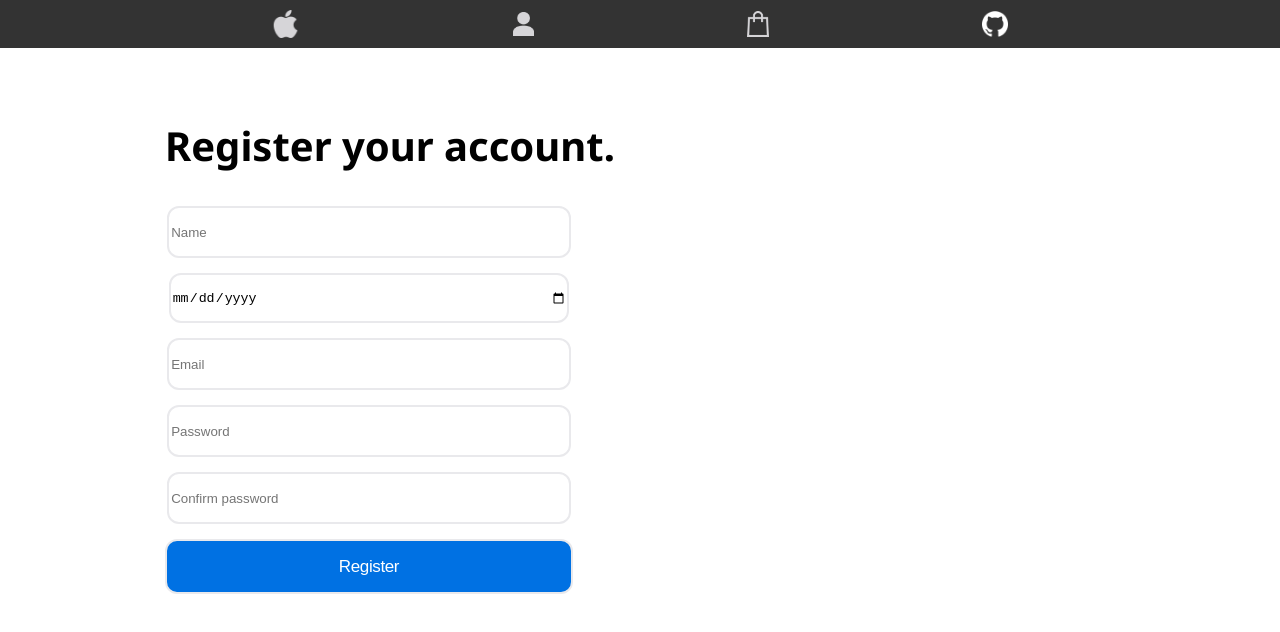
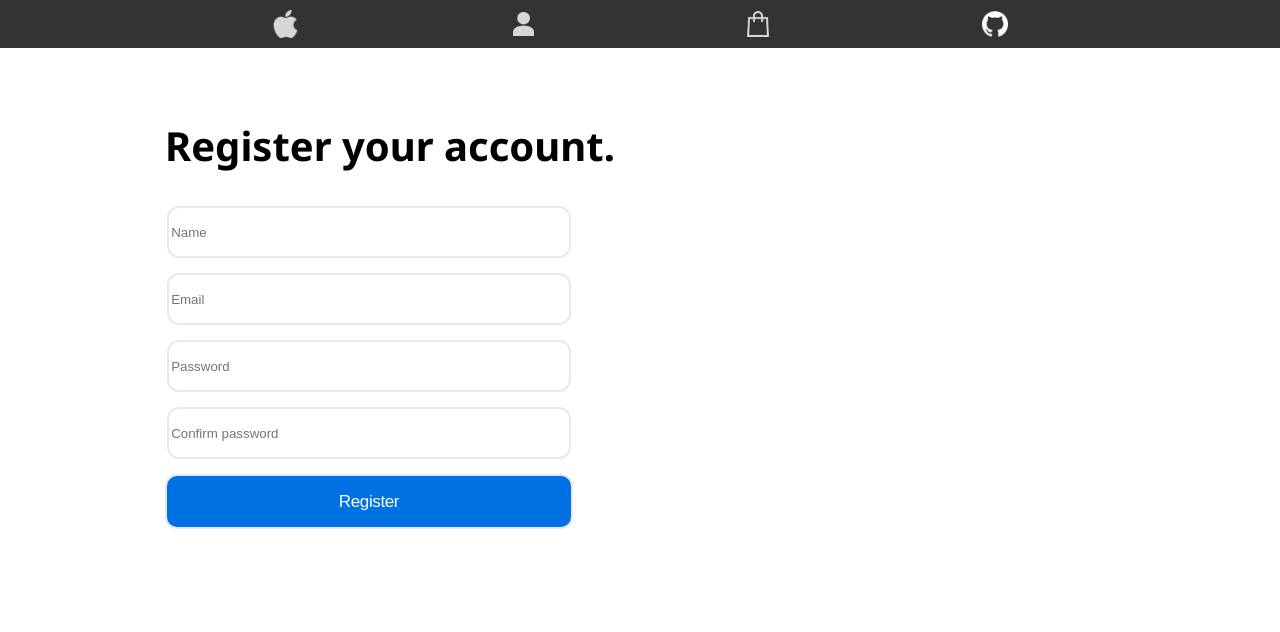
Before and after one commit to edphan/e-commerce-appleclone, a React (Create React App) app in the folder client/: page /register in a window 1280 px wide. Shown: the top 632 px of the page. Built offline with nearby package versions, Linux system fonts and the light colour scheme.

Commit message:
remove the dob for registration

```diff
--- a/client/src/view/register.js
+++ b/client/src/view/register.js
@@ -12,13 +12,6 @@ function Register() {
 							<span className='visually-hidden'>Name</span>
 						</label>
 						<input type='text' id='name' name='name' placeholder='Name' required />
-					</div>
-
-					<div>
-						<label htmlFor='dob'>
-							<span className='visually-hidden'>Date of birth</span>
-						</label>
-						<input type='date' id='dob' name='dob' placeholder='Date of birth' />
 					</div>
 
 					<div>
```
